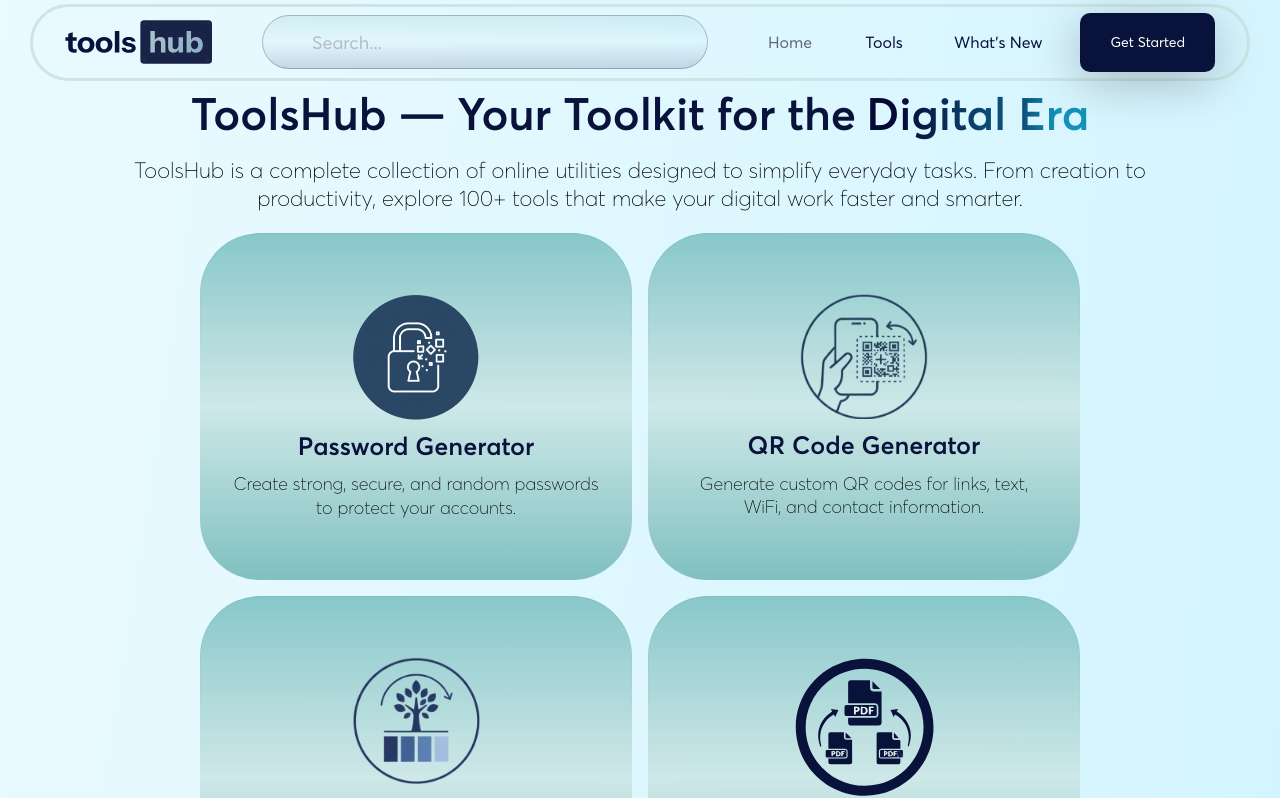
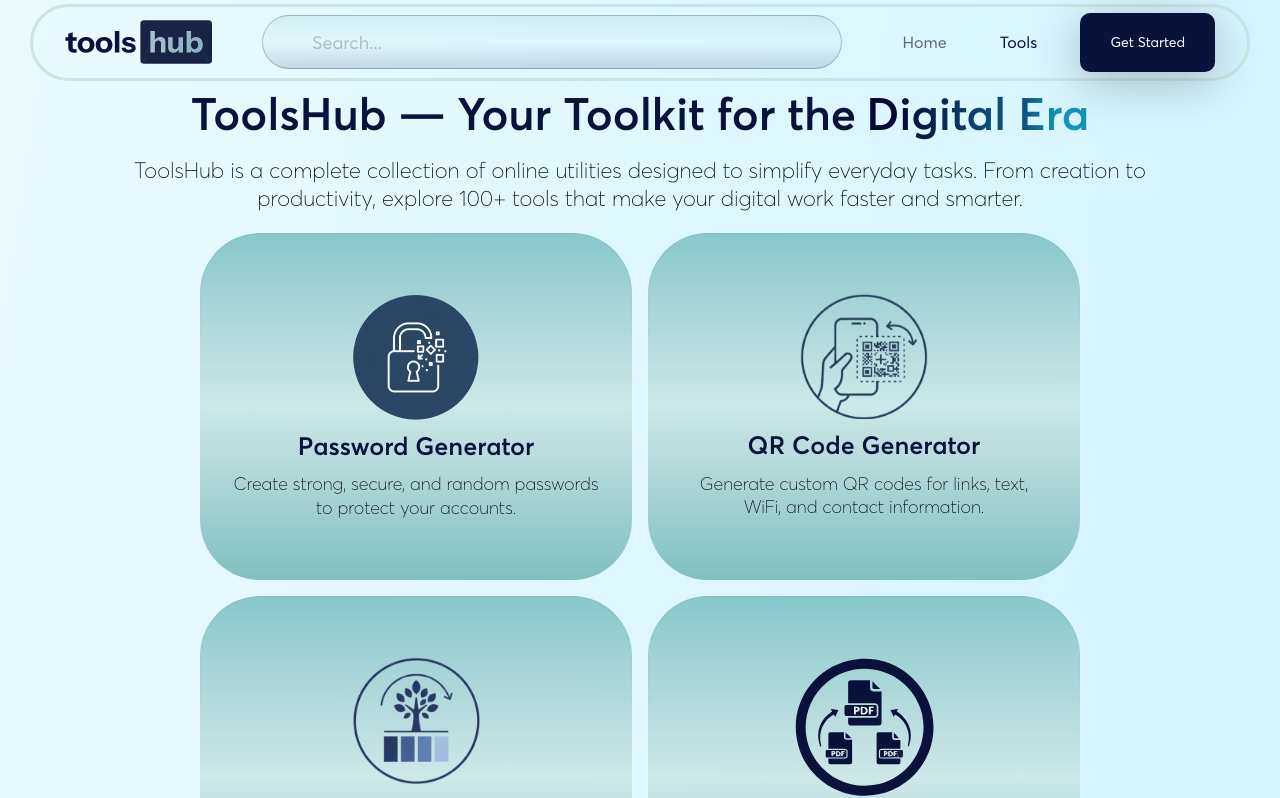
Before and after one commit to KamranKhankhail/kivyx-tools-hub, a Next.js app: page / in a window 1280 px wide. Shown: the top 798 px of the page. Built offline with nearby package versions, Linux system fonts and the light colour scheme; a web font is replaced by a local one.

Commit message:
404 Error Pages Links removed

```diff
--- a/src/components/Navbar.jsx
+++ b/src/components/Navbar.jsx
@@ -314,7 +314,7 @@ import SearchIcon from "@/app/_components/icons/SearchIcon";
 const navItems = [
   { title: "Home", href: "/" },
   { title: "Tools", href: "/tools" },
-  { title: "What's New", href: "/whats-new" },
+  // { title: "What's New", href: "/whats-new" },
 ];
 
 const scrollSections = ["products", "team", "locations", "contact"];
```
